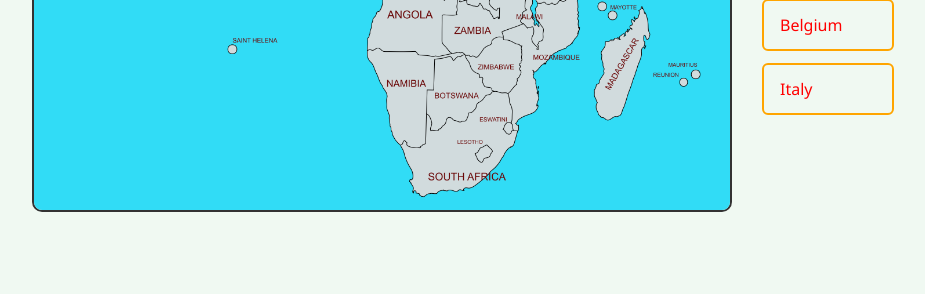
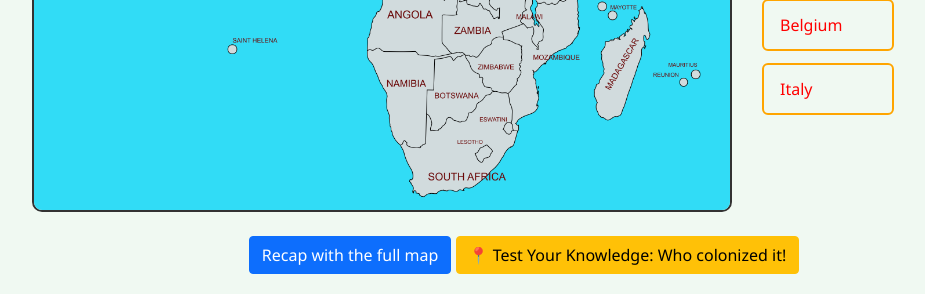
Before and after one commit to ganzafelix/african-colonial-map, a Flask app: page /colonies in a window 1280 px wide. Shown: the part 693-987 px from the top of the page, without its empty margins (116-1041 px from the left). Before the commit the page ends 905 px from the top, so only its background shows below. Run offline with Flask 3, Linux system fonts and the light colour scheme; some libraries are stand-ins or nearby versions.

Commit message:
added quiz buttons on the africa and colonies pages

```diff
--- a/templates/africa.html
+++ b/templates/africa.html
@@ -7,7 +7,7 @@
     <p class="lead text-center">
       Discover <strong>Africa as it is today</strong> — 54 independent countries, vibrant cities, and rich cultural diversity.<br><br>
       Use the interactive map to <strong>search for any country</strong> and jump straight to its <strong>Wikipedia page</strong> for quick, detailed information.<br><br>
-      Once you've explored, head over to the <strong>Quiz page</strong> to <strong>test your knowledge</strong> and see how much you’ve learned!
+      Once you've explored, head over to the <strong>Quiz page</strong> to <strong>test your knowledge</strong> and see how much you've learned!
     </p>
 
     <p class="note text-center mt-3">
@@ -29,10 +29,11 @@
       </div>
     </div>
 
-    <div class="text-center">
+    <div class="text-center mt-4">
       <a href="https://au.int/en/member_states/countryprofiles2" target="_blank" class="btn btn-primary">
         Learn More About African Countries
       </a>
+      <a href="{{ url_for('locate_it') }}" class="btn btn-warning">📍 Test Your Knowledge: Locate It!</a>
     </div>
   </main>
 
--- a/templates/colonies.html
+++ b/templates/colonies.html
@@ -26,6 +26,14 @@
         <button data-map="italy">Italy</button>
       </div>
     </div>
+
+    <div class="text-center mt-4">
+      <a href="https://www.reddit.com/r/MapPorn/comments/161ux8y/map_of_european_colonization_of_africa_with/#lightbox" target="_blank" class="btn btn-primary">
+        Recap with the full map
+      </a>
+      <a href="{{ url_for('who_colonized_it') }}" class="btn btn-warning">📍 Test Your Knowledge: Who colonized it!</a>
+    </div>
+
   </main>
 
   <script src="{{ url_for('static', filename='colonies.js') }}"></script>
```
